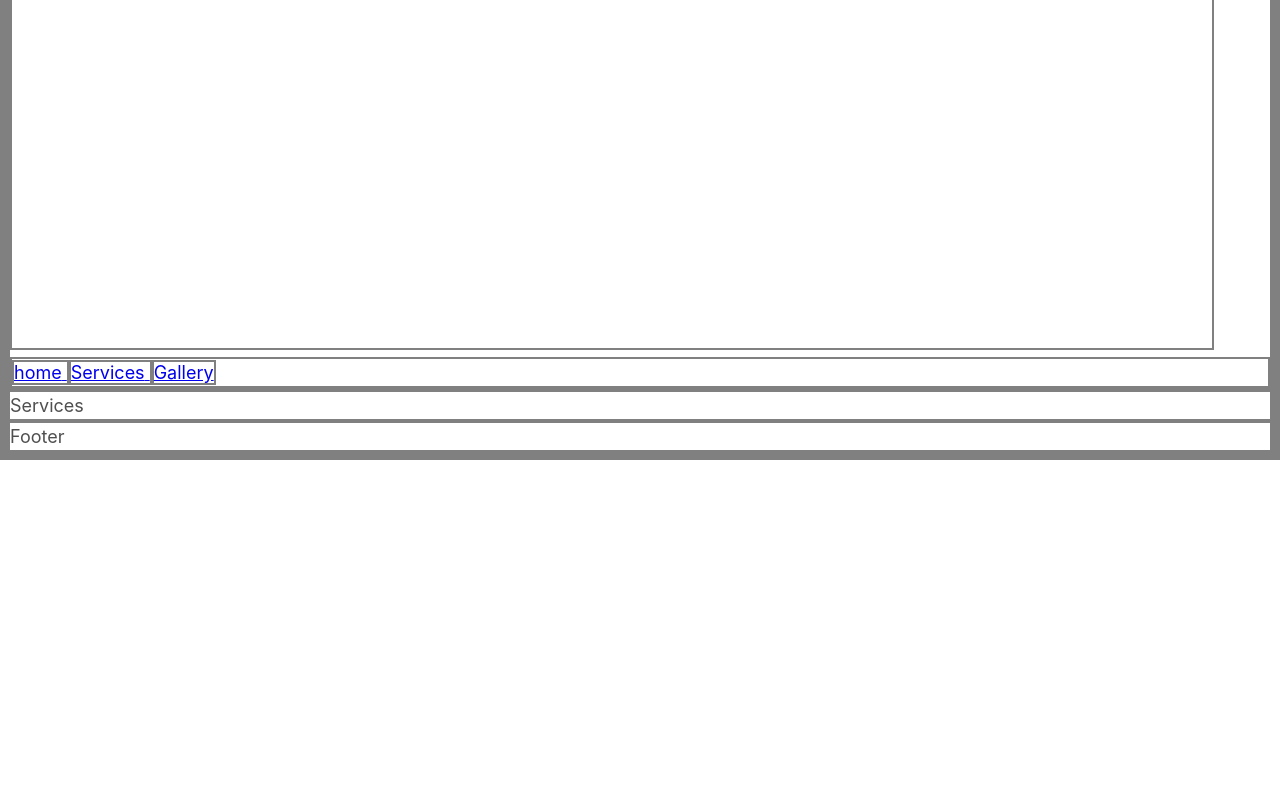
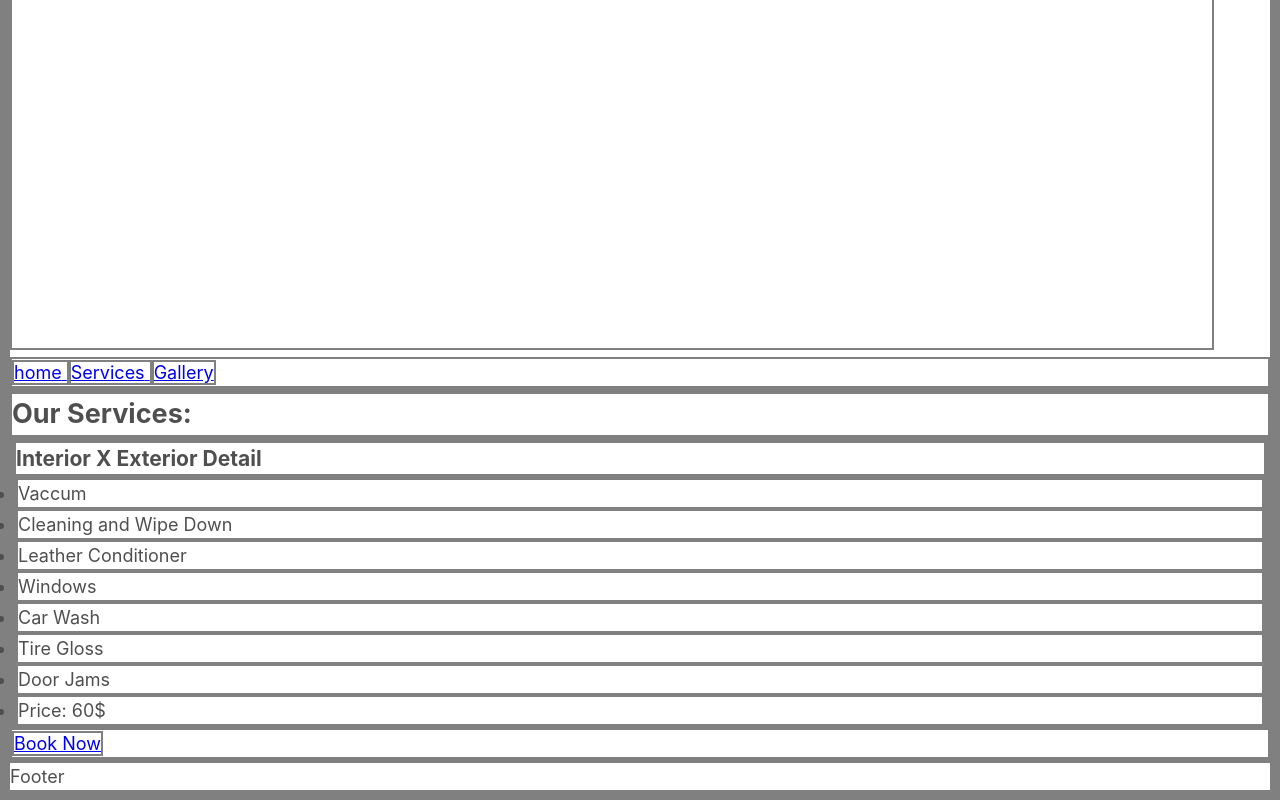
Before and after one commit to XavierTwitty/CleanAutoDetailing, a React (Create React App) app in the folder cleanauto/: page /services in a window 1280 px wide. Shown: the part 864-1664 px from the top of the page. Before the commit the page ends 1324 px from the top, so only its background shows below. Built offline with nearby package versions, Linux system fonts and the light colour scheme.

Commit message:
added a list

```diff
--- a/cleanauto/src/components/Services.js
+++ b/cleanauto/src/components/Services.js
@@ -1,7 +1,31 @@
 import React from "react";
+import { Link } from "react-router-dom";
 
 const Services = () => {
-  return <div>Services</div>;
+  return (
+    <div>
+      <h2> Our Services:</h2>
+
+      <div className="services-container">
+        <div className="service">
+          <h3>Interior X Exterior Detail</h3>
+          <ul>
+            <li>Vaccum</li>
+            <li>Cleaning and Wipe Down</li>
+            <li>Leather Conditioner </li>
+            <li>Windows</li>
+            <li>Car Wash</li>
+            <li>Tire Gloss</li>
+            <li>Door Jams</li>
+            <li>Price: 60$</li>
+          </ul>
+        </div>
+        <Link to="https://calendly.com/cleanautodetailing704/interior-exterior-detail">
+          Book Now
+        </Link>
+      </div>
+    </div>
+  );
 };
 
 export default Services;
```
